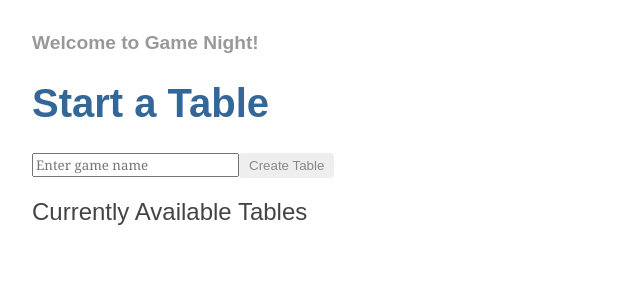
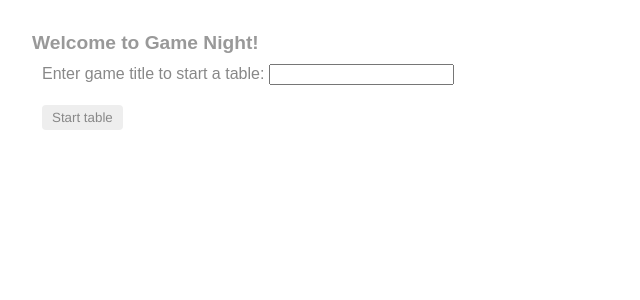
Before and after one commit to JodesCodes/gamenightpicks, an Angular app: page / in a window 1280 px wide. Shown: the top 300 px of the page, without its empty margins (0-640 px from the left). Built offline with nearby package versions, Linux system fonts and the light colour scheme.

Commit message:
Added some styling to create table

```diff
--- /dev/null
+++ b/src/app/table-detail/table-detail.component.ts
@@ -0,0 +1,16 @@
+import { Component, OnInit } from '@angular/core';
+import { Table } from '../../models/table';
+
+@Component({
+  selector: 'app-table-detail',
+  templateUrl: './table-detail.component.html',
+  styleUrls: ['./table-detail.component.sass']
+})
+export class TableDetailComponent implements OnInit {
+
+  constructor() { }
+
+  ngOnInit() {
+  }
+
+}
--- a/src/app/table/table.component.html
+++ b/src/app/table/table.component.html
@@ -1,10 +1,9 @@
-<h1>Start a Table</h1>
-<form id="tableName">
-  <input type="text" name="table" placeholder="Enter game name">
-  <button class="submit" (click)="tablemakerService.createTable(table)">Create Table</button>
-</form>
-
-<div class="tables">
-  <h2>Currently Available Tables</h2>
-  <ul id="tables"></ul>
+<div>
+  <label>Enter game title to start a table: </label>
+    <input #table />
 </div>
+<div>
+  <button (click)="createTable(table.value); table.value=''">
+    Start table
+    </button>
+</div>
--- a/src/app/table/table.component.sass
+++ b/src/app/table/table.component.sass
@@ -1,44 +1,5 @@
-.heroes
-  margin: 0 0 2em 0
-  list-style-type: none
-  padding: 0
-  width: 15em
-  li
-    cursor: pointer
-    position: relative
-    left: 0
-    background-color: #EEE
-    margin: .5em
-    padding: .3em 0
-    height: 1.6em
-    border-radius: 4px
-    &:hover
-      color: #607D8B
-      background-color: #DDD
-      left: .1em
-  a
-    color: #888
-    text-decoration: none
-    position: relative
-    display: block
-    width: 250px
-    &:hover
-      color: #607D8B
-  .badge
-    display: inline-block
-    font-size: small
-    color: white
-    padding: 0.8em 0.7em 0 0.7em
-    background-color: #607D8B
-    line-height: 1em
-    position: relative
-    left: -1px
-    top: -4px
-    height: 1.8em
-    min-width: 16px
-    text-align: right
-    margin-right: .8em
-    border-radius: 4px 0 0 4px
+div
+  padding: 10px
 button
   background-color: #eee
   border: none
@@ -46,12 +7,6 @@ button
   border-radius: 4px
   cursor: pointer
   cursor: hand
-  font-family: Arial
+  font-family: Helvetica
   &:hover
     background-color: #cfd8dc
-  &:delete
-    position: relative
-    left: 194px
-    top: -32px
-    background-color: gray !important
-    color: white
--- a/src/app/tablemaker.service.ts
+++ b/src/app/tablemaker.service.ts
@@ -1,13 +1,23 @@
 import { Injectable } from '@angular/core';
-import { Table } from '../models/Table';
+import { Table } from '../models/table';
+import { HttpClient, HttpHeaders } from '@angular/common/http';
 
 @Injectable({
   providedIn: 'root'
 })
+
 export class TablemakerService {
 
-  constructor() { }
+  constructor(private http: HttpClient) { }
 
-  createTable(tableName: string): void {
+  createTable(tableName: string): Table {
+    const newTable = new Table();
+    newTable.title = tableName;
+    newTable.keywords = ['Worker Placement', 'Modular', 'Set Collection'];
+    newTable.maxPlayers = 4;
+    newTable.playTimeMin = 30;
+    newTable.playTimeMax = 120;
+
+    return newTable;
     }
 }
--- a/src/models/table.ts
+++ b/src/models/table.ts
@@ -1,6 +1,7 @@
 export class Table {
     title: string;
     maxPlayers: number;
-    playTime: TimeRanges;
+    playTimeMin: number;
+    playTimeMax: number;
     keywords: string[];
 }
```
Also changed, not shown: src/app/app.module.ts (+6 -2 lines), src/app/table-detail/table-detail.component.html (added), src/app/table-detail/table-detail.component.sass (added), 1 other file (tests, documents, lock files or other folders).
